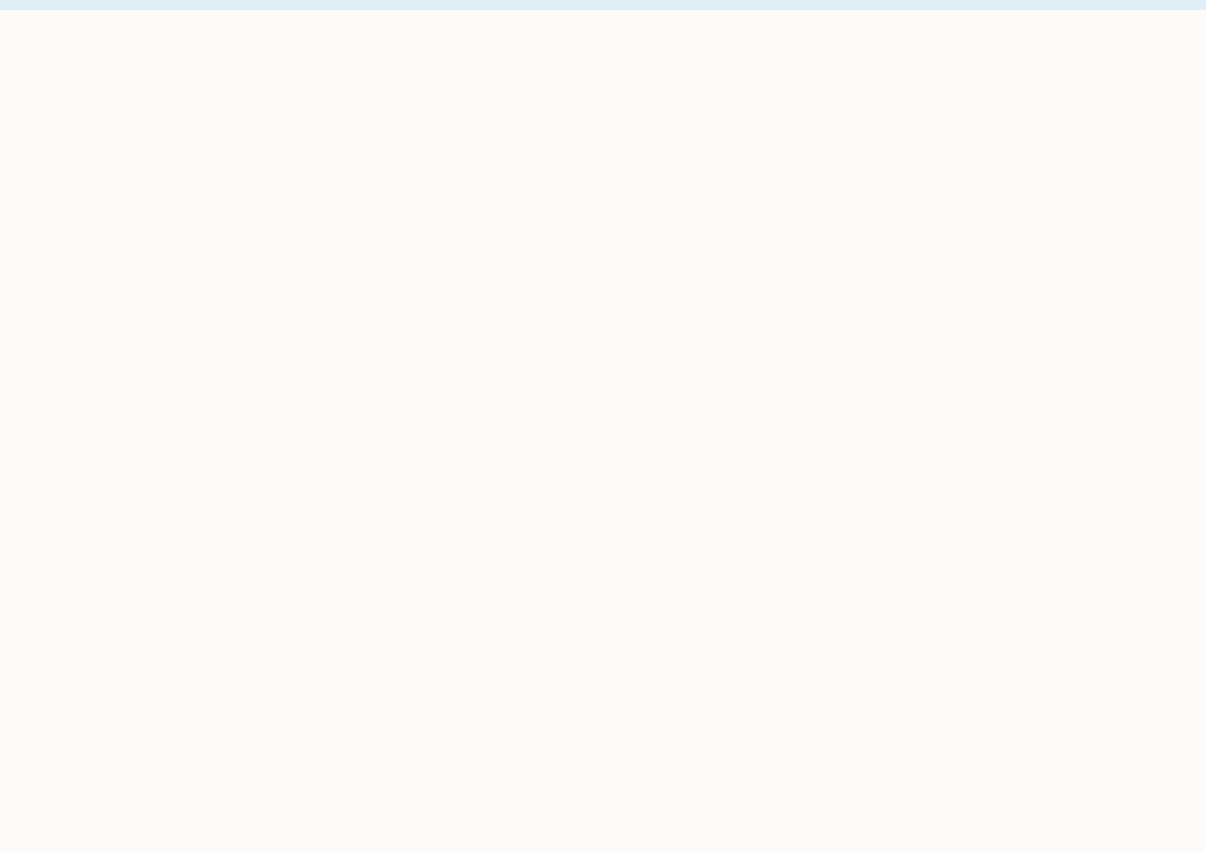
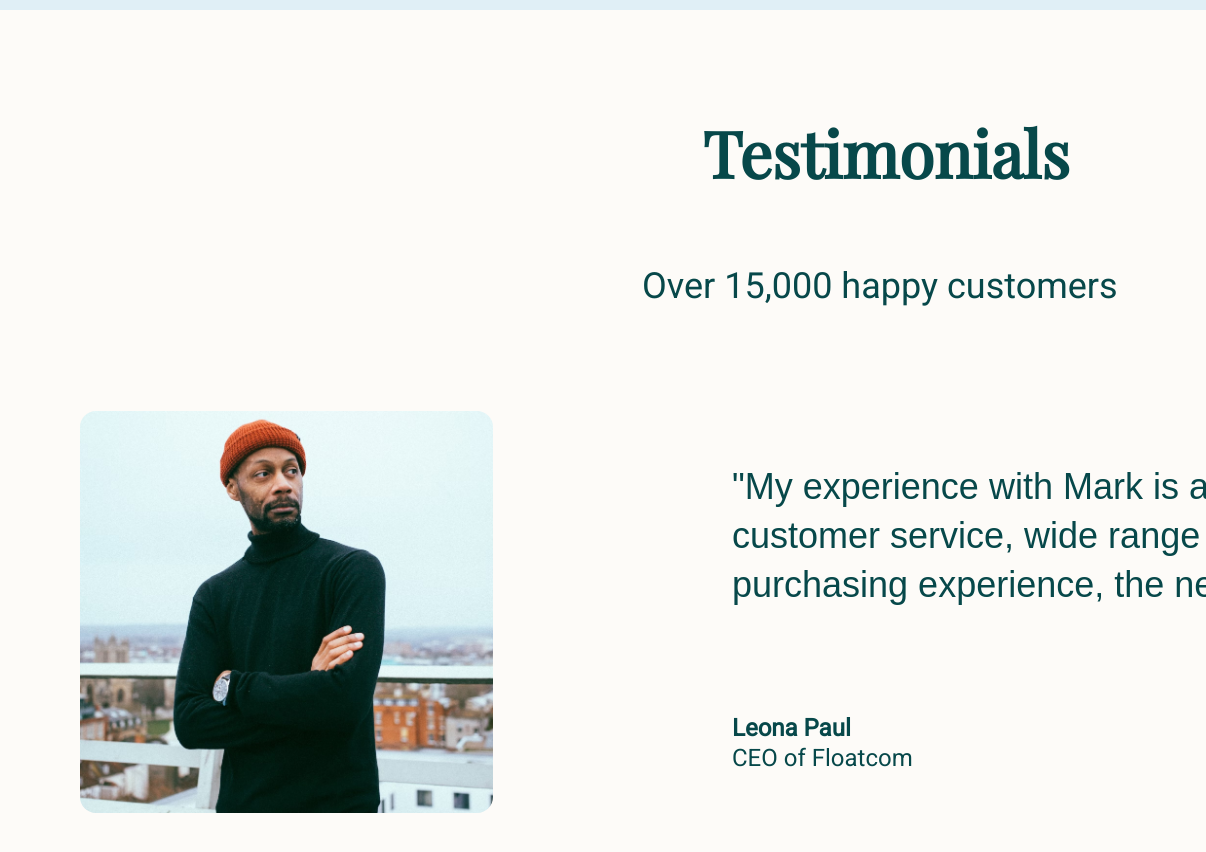
Before and after one commit to aakhankov/vention-inwood, a plain HTML site: page index.html in a window 1280 px wide. Shown: the part 6260-7112 px from the top of the page, 74-1280 px from the left. Before the commit the page ends 6270 px from the top, so only its background shows below. Drawn offline with nearby package versions, Linux system fonts and the light colour scheme.

Commit message:
Testimonials

```diff
--- a/index.html
+++ b/index.html
@@ -314,5 +314,22 @@
             </div>
         </div>
     </section>
+    <section class="testimonials">
+        <h1 class="headline-category">Testimonials</h1>
+        <p>Over 15,000 happy customers</p>
+        <div class="testimonials-block">
+            <img class="quote" src="images/icons/quote.png" alt="">
+            <img class="ceo" src="images/testimonials/ceo.jpg" alt="">
+            <div>
+                <p>"My experience with Mark is a complete success, from customer service,
+                    wide range of products, clean store, purchasing experience, the newsletter. Thank you."</p>
+                    <div class="name">
+                        <h3>Leona Paul</h3>
+                        <h4>CEO of Floatcom</h4>
+                    </div>
+            </div>
+        </div>
+
+   </section>
     </body>
 </html>
--- a/style.css
+++ b/style.css
@@ -853,3 +853,100 @@ header{
         text-align: center;
         color: #07484A;
     }
+
+    .testimonials{
+        display: flex;
+        flex-direction: column;
+        align-items: center;
+        padding: 100px 150px;
+        gap: 70px;
+        width: 1920px;
+        height: 900px;
+        margin-inline: auto;
+    }
+    .testimonials > p{
+        width: 488px;
+        height: 52px;
+        font-family: 'Roboto';
+        font-style: normal;
+        font-weight: 400;
+        font-size: 36px;
+        line-height: 42px;
+        color: #07484A;
+    }
+    .testimonials-block{
+        display: flex;
+        flex-direction: row;
+        justify-content: space-between;
+        align-items: center;
+        padding: 0px;
+        gap: 51px;
+        width: 1620px;
+        height: 410px;
+        margin-top: 30px;
+        position: relative;
+    }
+    .quote{
+        position: absolute;
+        bottom: 370px;
+        left: -80px;
+
+    }
+    .ceo{
+        display: flex;
+        flex-direction: row;
+        align-items: flex-start;
+        padding: 4px;
+        gap: 4px;
+        width: 421px;
+        height: 410px;
+        border-radius: 20px;
+    }
+    .testimonials-block > div{
+        display: flex;
+        flex-direction: column;
+        align-items: flex-start;
+        padding: 0px;
+        gap: 65px;
+        width: 964px;
+        height: 301px;
+    }
+    .testimonials-block p{
+        width: 964px;
+        height: 187px;
+        font-family: sans-serif;
+        font-style: normal;
+        font-weight: 400;
+        font-size: 36px;
+        line-height: 49px;
+        color: #07484A;
+    }
+    .name{
+        display: flex;
+        flex-direction: column;
+        align-items: flex-start;
+        padding: 0px;
+        gap: 11px;
+        width: 223px;
+        height: 49px;
+    }
+    .name h3{
+        width: 148px;
+        height: 19px;
+        font-family: 'Roboto';
+        font-style: normal;
+        font-weight: 700;
+        font-size: 24px;
+        line-height: 28px;
+        color: #07484A;
+    }
+    .name h4{
+        width: 223px;
+        height: 19px;
+        font-family: 'Roboto';
+        font-style: normal;
+        font-weight: 300;
+        font-size: 24px;
+        line-height: 28px;
+        color: #07484A;
+    }
```
Also changed, not shown: images/testimonials/ceo.jpg (added).
